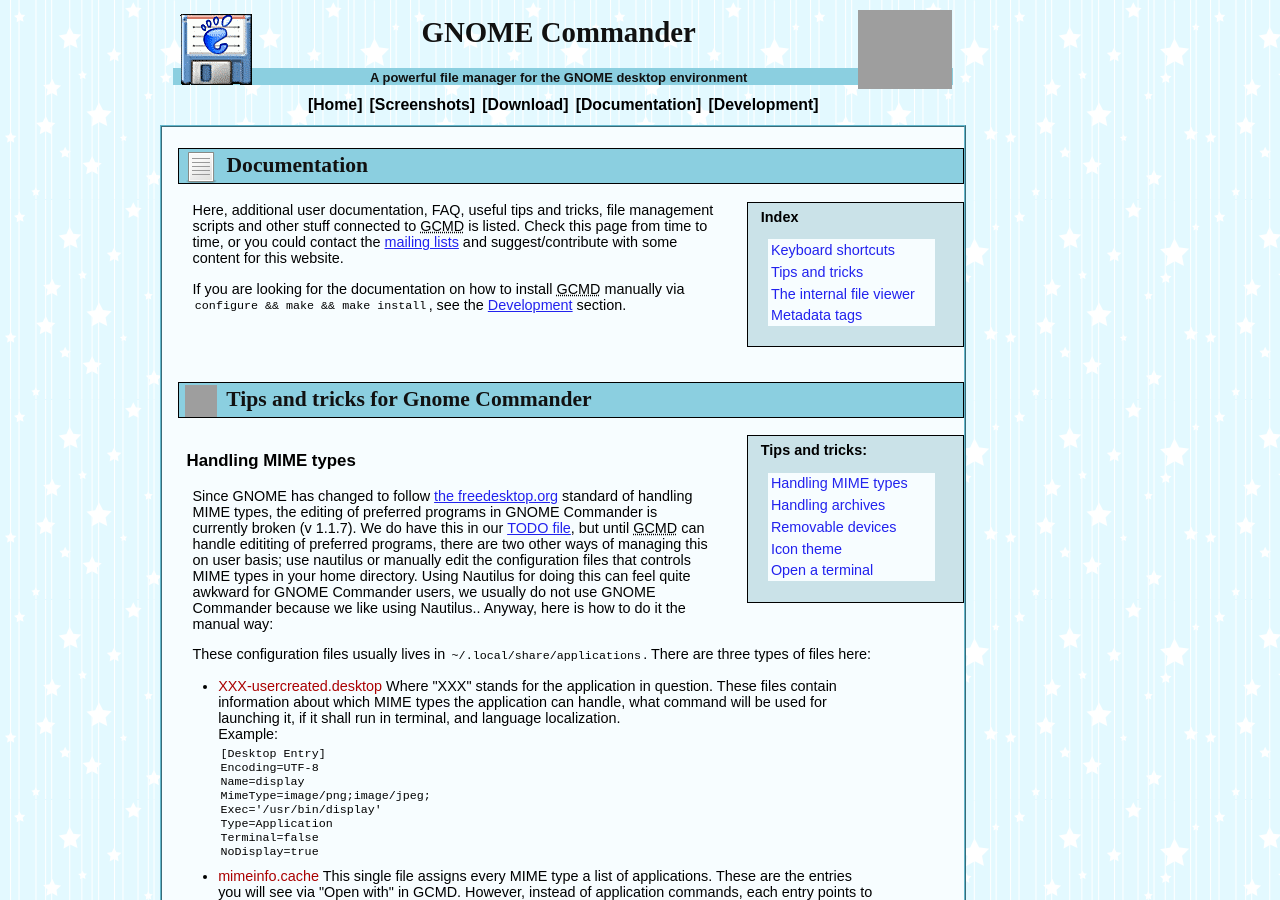
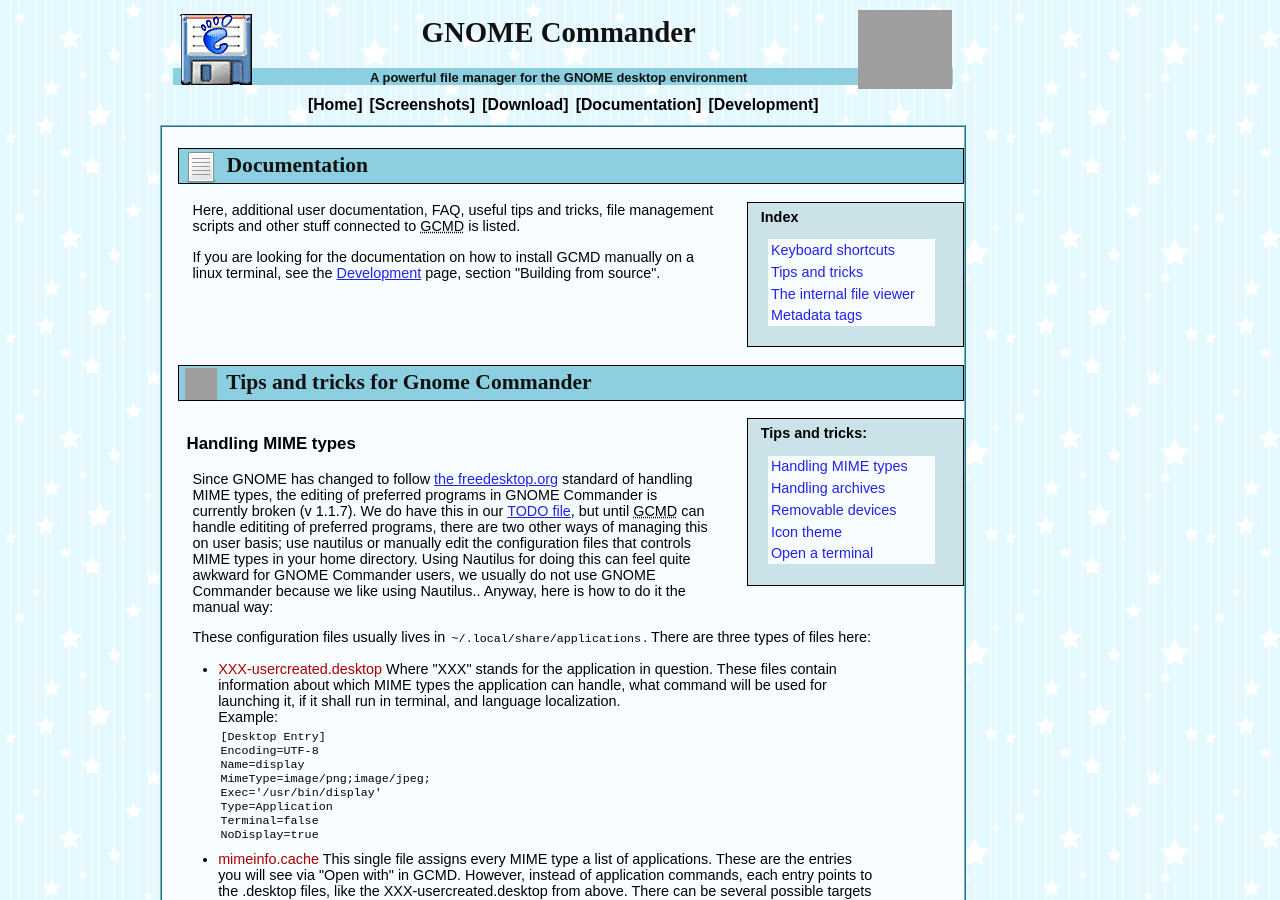
Before and after one commit to gcmd/gcmd.github.io, a Jekyll site: the page doc.html, which Jekyll copies as it is, in a window 1280 px wide and 900 px high. Built offline with Jekyll 4.4.1, drawn with Linux system fonts in a browser that asks for light colours; grey boxes are pictures that could not be loaded.

Commit message:
Some documentation cleanup

```diff
--- a/doc.html
+++ b/doc.html
@@ -40,12 +40,10 @@
 </div>
 
 <p>Here, additional user documentation, FAQ, useful tips and tricks, file management scripts and other stuff
-connected to <abbr title="GNOME Commander">GCMD</abbr> is listed. Check this page from time to time, or you
-could contact the <a href="dev.html#maillists">mailing lists</a>
-and suggest/contribute with some content for this website.</p>
-<p>If you are looking for the documentation on how to install <abbr title="GNOME Commander">GCMD</abbr> manually via
-<code>configure && make && make install</code>, see the <a href="dev.html">Development</a> section.</p>
-<br><br>
+connected to <abbr title="GNOME Commander">GCMD</abbr> is listed.</p>
+<p>If you are looking for the documentation on how to install GCMD manually on a linux terminal,
+see the <a href="dev.html">Development</a> page, section "Building from source".</p>
+<br><br><br>
 <h2><img class="info" src="img/icons/status/dialog-information.png" alt="Tips" height="32" width="32" title="Tips"> <a name="tips">Tips and tricks for Gnome Commander</a></h2>
 
 <div id="infor">
```
